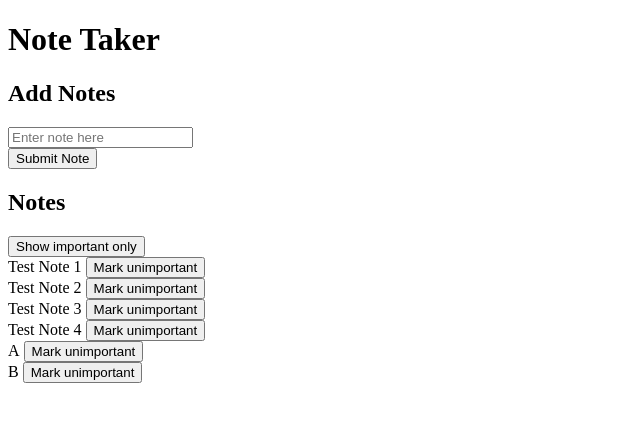
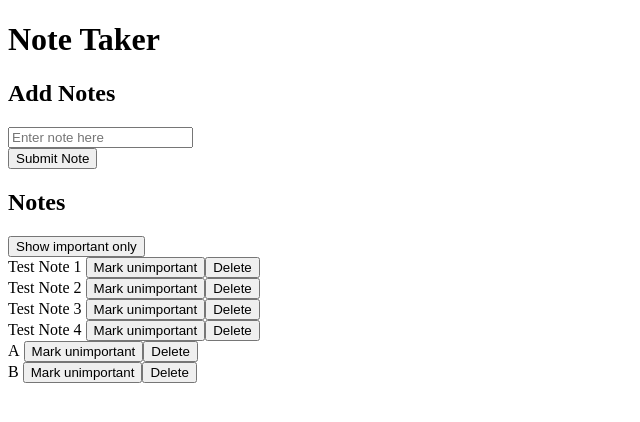
Before and after one commit to jleesys/NoteTaker, a React (Create React App) app in the folder notetaker/: page / in a window 1280 px wide. Shown: the top 422 px of the page, without its empty margins (0-640 px from the left). Built offline with nearby package versions, Linux system fonts and the light colour scheme; data requests are answered from the project's data file.

Commit message:
Remove comments

```diff
--- a/notetaker/src/App.js
+++ b/notetaker/src/App.js
@@ -27,12 +27,6 @@ function App() {
         setNotes(response)
         setNotesToShow(response)
       })
-    // axios
-    //   .get(`http://localhost:3001/notes`)
-    //   .then(response => {
-    //     setNotes(response.data);
-    //     setNotesToShow(response.data);
-  // })
 }, [])
 
 const generateNewID = () => {
@@ -55,9 +49,6 @@ const handleNoteSubmission = (event) => {
 
   notesServices
     .postNew(noteToAdd)
-  // axios
-  //   .post(`http://localhost:3001/notes`,noteToAdd)
-  //   .then(response => console.log('note added to db'))
   setNoteText("");
 }
 
@@ -73,12 +64,11 @@ const toggleImportance = (id) => {
   setNotesToShow(notes);
 
   notesServices.putUpdate(newNote,id).catch(err => console.log('oopsy woopsy', err));
-  // axios
-  //   .put(`http://localhost:3001/notes/${id}`, newNote)
-  //   .then(response => console.log('Importance changed in the DB'))
-  // console.log('Importance changed')
 }
 
+const deleteNote = (id) => {
+  console.log(`note deletion of id ${id}`)
+}
 
 useEffect(() => {
   console.log('using effect hook...')
@@ -101,7 +91,7 @@ return (
     </form>
     <h2>Notes</h2>
     <button onClick={() => handleShowAll()}>{showAll ? 'Show important only' : 'Show All'}</button>
-    {notesToShow.map(note => <Note note={note} toggleImportance={() => toggleImportance(note.id)} key={note.id} />)}
+    {notesToShow.map(note => <Note note={note} deleteNote={() => deleteNote(note.id)} toggleImportance={() => toggleImportance(note.id)} key={note.id} />)}
   </div>
 );
 }
--- a/notetaker/src/components/note.js
+++ b/notetaker/src/components/note.js
@@ -1,8 +1,9 @@
-const Note = ({note, toggleImportance}) => {
+const Note = ({note, toggleImportance, deleteNote}) => {
     return (
         <div>
             {note.content}&nbsp;
             <button onClick={toggleImportance}>{note.important ? 'Mark unimportant' : 'Mark important'}</button>
+            <button onClick={deleteNote}>Delete</button>
         </div>
     )
 }
```
